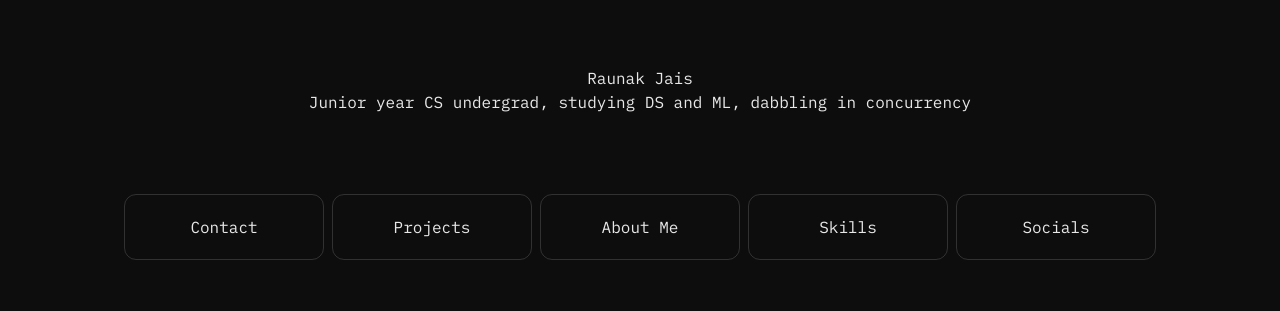
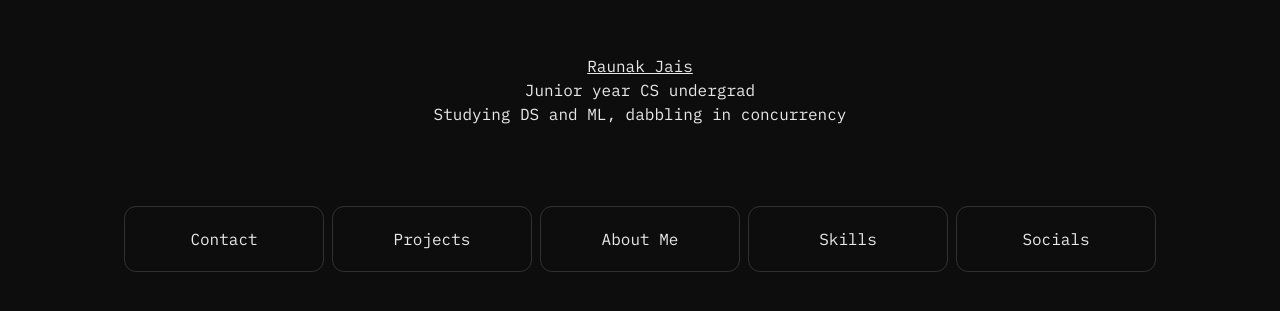
Before and after one commit to monarchxr/my_portfolio, a Next.js app: page / in a window 1280 px wide. Shown: the part 237-548 px from the top of the page. Built offline with nearby package versions, Linux system fonts and the light colour scheme.

Commit message:
minor change in main page

```diff
--- a/src/app/page.tsx
+++ b/src/app/page.tsx
@@ -5,8 +5,9 @@ export default function Home(){
   return(
     <main className="flex flex-col h-screen items-center justify-center gap-20">
       <div className="text-center">
-        <h2>Raunak Jais</h2>
-        <p>Junior year CS undergrad, studying DS and ML, dabbling in concurrency</p>
+        <h2 className="underline">Raunak Jais</h2>
+        <p>Junior year CS undergrad</p>
+        <p>Studying DS and ML, dabbling in concurrency</p>
       </div>
 
       <div className="flex gap-2">
```
